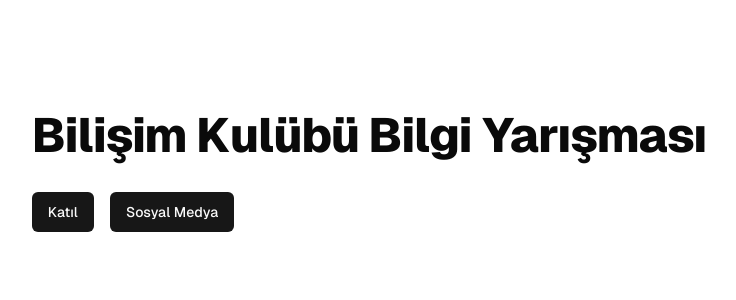
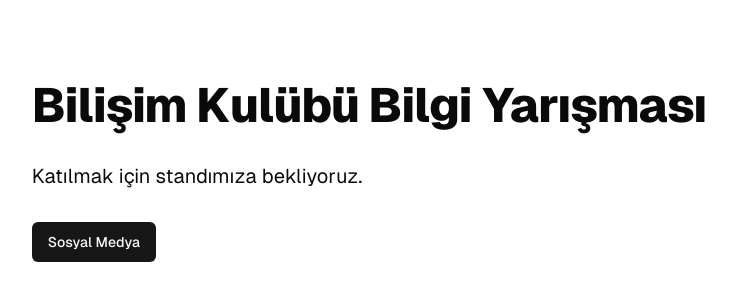
Before and after one commit to code-a-man/quiz-show, a Next.js app: page / in a window 1280 px wide. Shown: the part 228-528 px from the top of the page, without its empty margins (271-1007 px from the left). Built offline with nearby package versions, Linux system fonts and the light colour scheme.

Commit message:
disable scan redirect

```diff
--- a/src/app/page.tsx
+++ b/src/app/page.tsx
@@ -7,10 +7,8 @@ export default function Home() {
         <h1 className="scroll-m-20 text-4xl font-extrabold tracking-tight lg:text-5xl">
           Bilişim Kulübü Bilgi Yarışması
         </h1>
+        <p className="text-xl">Katılmak için standımıza bekliyoruz.</p>
         <div className="flex flex-row gap-4">
-          <a href="/scan">
-            <Button className="w-full sm:w-auto">Katıl</Button>
-          </a>
           <a
             href="https://linktr.ee/kayubilisim "
             target="_blank"
```
